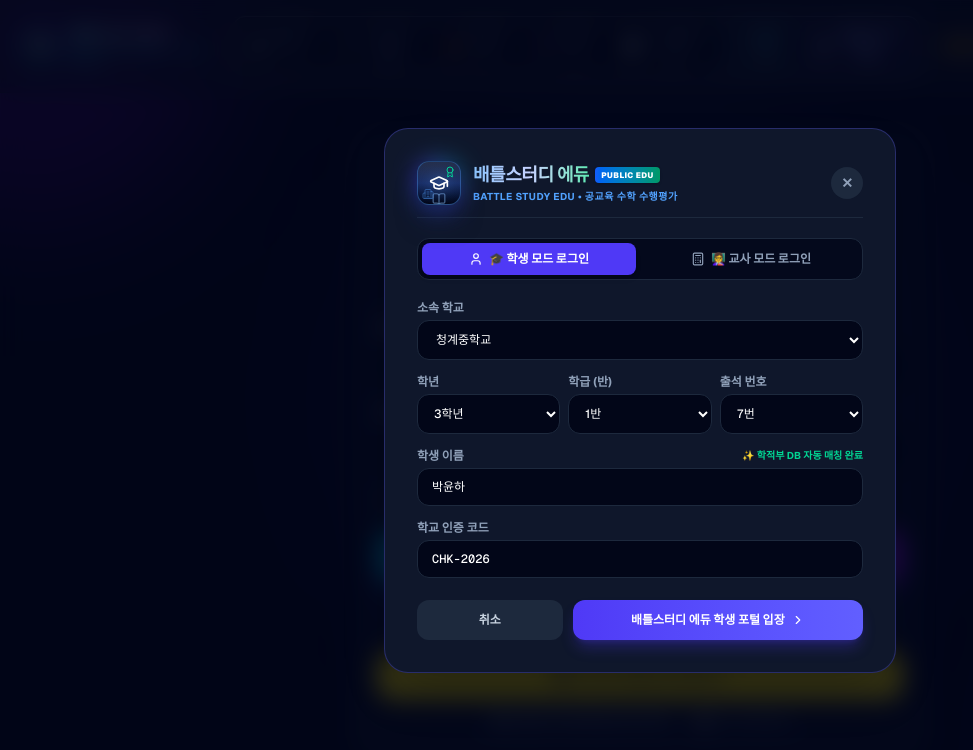
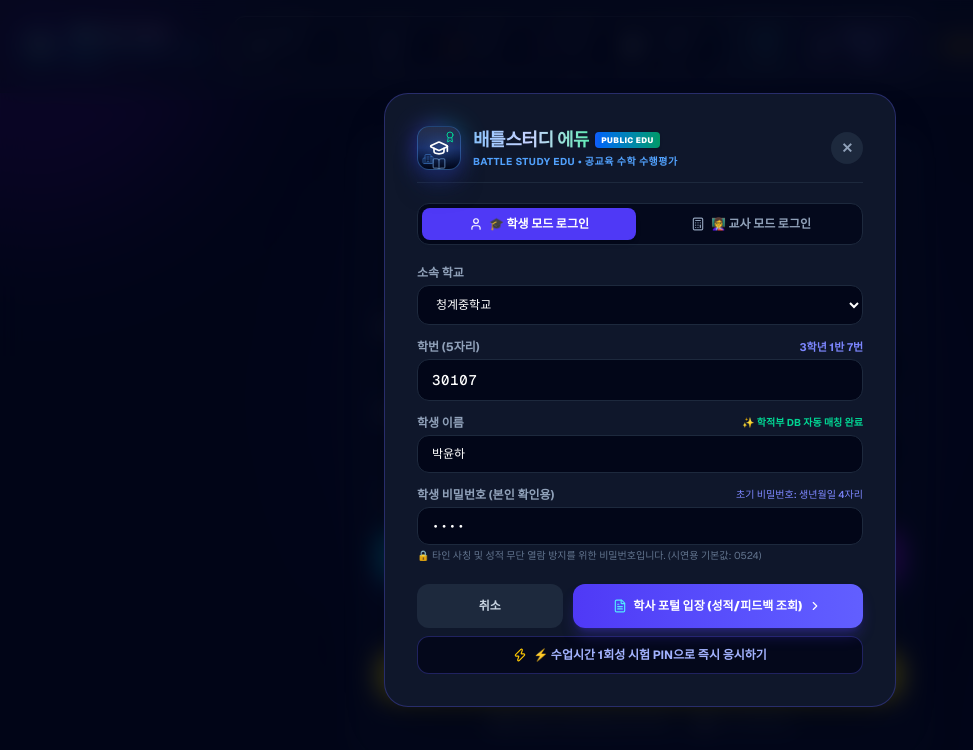
Before and after one commit to yunha2604-hub/battle-study, a Next.js app: page / in a window 1280 px wide. Both pictures are taken after a click on the button "🏛️ 배틀스터디 에듀". Shown: the top 750 px of the page, without its empty margins (0-973 px from the left). Built offline with nearby package versions, Linux system fonts and the light colour scheme.

Commit message:
feat: 에듀 로그인(학번 5자리 및 비번, 교사 SSO) 개선 및 서비스 플로우 Mermaid 도식화 문서화

```diff
--- a/src/app/assessment-test/page.tsx
+++ b/src/app/assessment-test/page.tsx
@@ -10,7 +10,8 @@
   const searchParams = useSearchParams();
   const fromParam = searchParams.get("from");
   const isFromPublicEdu = fromParam === "public-edu";
-  const isFromStudent = fromParam === "student" || isFromPublicEdu;
+  const isFromPin = fromParam === "pin";
+  const isFromStudent = fromParam === "student" || isFromPublicEdu || isFromPin;
 
   const {
     mathQuestions,
@@ -23,6 +24,8 @@
       router.push("/public-edu");
     } else if (fromParam === "student") {
       router.push("/lobby");
+    } else if (isFromPin) {
+      router.push("/");
     } else {
       router.push("/teacher");
     }
--- a/src/components/LandingPage.tsx
+++ b/src/components/LandingPage.tsx
@@ -7,7 +7,7 @@
   Swords, School, Search, Zap, User, Sparkles, Calculator, BookOpen,
   ChevronRight, ChevronDown, ArrowLeft, LogIn, Building2,
   ShieldCheck, MapPin, Compass, AlertTriangle, Users, CheckCircle2,
-  Lock, Copy, Check, Radio, Clock, ShieldAlert, Sparkle, MessageSquare
+  Lock, Copy, Check, Radio, Clock, ShieldAlert, Sparkle, MessageSquare, FileText
 } from "lucide-react";
 import GlobalHeader from "./GlobalHeader";
 import { ArenaLogo, EduLogo } from "./BrandLogo";
@@ -82,26 +82,31 @@
   const [showEduModal, setShowEduModal] = useState(false);
   const [eduTab, setEduTab] = useState<"STUDENT" | "TEACHER">("STUDENT");
 
-  // 학생 모드 입력 상태
+  // 학생 모드 입력 상태 (학번 단일 입력)
   const [eduSchool, setEduSchool] = useState("청계중학교");
-  const [eduGrade, setEduGrade] = useState("3");
-  const [eduClass, setEduClass] = useState("1");
-  const [eduStudentNum, setEduStudentNum] = useState("7");
+  const [eduStudentId, setEduStudentId] = useState("30107");
   const [eduName, setEduName] = useState("박윤하");
-  const [eduSchoolCode, setEduSchoolCode] = useState("CHK-2026");
+  const [eduPassword, setEduPassword] = useState("0524");
   const [isAutoFilled, setIsAutoFilled] = useState(true);
 
-  // 교사 모드 입력 상태
-  const [teacherSchool, setTeacherSchool] = useState("청계중학교");
-  const [teacherId, setTeacherId] = useState("teacher_math");
-  const [teacherPw, setTeacherPw] = useState("123456");
+  // 학번 파싱 유틸: 30107 -> 3학년 1반 7번
+  const parseStudentId = (idStr: string) => {
+    if (idStr.length >= 5) {
+      const g = Number(idStr[0]);
+      const c = Number(idStr.slice(1, 3));
+      const n = Number(idStr.slice(3, 5));
+      return { grade: g, classNum: c, studentNum: n };
+    }
+    return null;
+  };
 
-  // 반/번호 변경 시 Mock DB 자동완성 핸들러
-  const handleStudentClassNumChange = (newClass: string, newNum: string) => {
-    setEduClass(newClass);
-    setEduStudentNum(newNum);
+  // 학번 입력 시 Mock 학적부 DB 자동 매칭 핸들러
+  const handleStudentIdChange = (newId: string) => {
+    setEduStudentId(newId);
+    const parsed = parseStudentId(newId);
+    if (parsed) {
       const matched = MOCK_EDU_STUDENTS.find(
-      (s) => s.school === eduSchool && s.grade === Number(eduGrade) && s.classNum === Number(newClass) && s.studentNum === Number(newNum)
+        (s) => s.school === eduSchool && s.grade === parsed.grade && s.classNum === parsed.classNum && s.studentNum === parsed.studentNum
       );
       if (matched) {
         setEduName(matched.name);
@@ -109,7 +114,15 @@
       } else {
         setIsAutoFilled(false);
       }
+    } else {
+      setIsAutoFilled(false);
+    }
   };
+
+  // 교사 모드 입력 상태
+  const [teacherSchool, setTeacherSchool] = useState("청계중학교");
+  const [teacherId, setTeacherId] = useState("teacher_math");
+  const [teacherPw, setTeacherPw] = useState("123456");
 
   // 🛡️ 학교 공식 인증 모달 (카카오 로그인 시 미인증자 대상 호출)
   const [showVerificationModal, setShowVerificationModal] = useState(false);
@@ -408,45 +421,23 @@
                     </select>
                   </div>
 
-                  <div className="grid grid-cols-3 gap-2">
                   <div>
-                      <label className="block text-slate-400 font-bold mb-1">학년</label>
-                      <select
-                        value={eduGrade}
-                        onChange={(e) => setEduGrade(e.target.value)}
-                        className="w-full bg-slate-950 border border-slate-800 rounded-xl px-3 py-2.5 text-white focus:outline-none focus:border-indigo-500 font-medium"
-                      >
-                        <option value="3">3학년</option>
-                        <option value="2">2학년</option>
-                        <option value="1">1학년</option>
-                      </select>
+                    <div className="flex items-center justify-between mb-1">
+                      <label className="text-slate-400 font-bold">학번 (5자리)</label>
+                      {eduStudentId.length >= 5 && parseStudentId(eduStudentId) && (
+                        <span className="text-[11px] font-bold text-indigo-400">
+                          {parseStudentId(eduStudentId)?.grade}학년 {parseStudentId(eduStudentId)?.classNum}반 {parseStudentId(eduStudentId)?.studentNum}번
+                        </span>
+                      )}
                     </div>
-                    <div>
-                      <label className="block text-slate-400 font-bold mb-1">학급 (반)</label>
-                      <select
-                        value={eduClass}
-                        onChange={(e) => handleStudentClassNumChange(e.target.value, eduStudentNum)}
-                        className="w-full bg-slate-950 border border-slate-800 rounded-xl px-3 py-2.5 text-white focus:outline-none focus:border-indigo-500 font-medium"
-                      >
-                        <option value="1">1반</option>
-                        <option value="2">2반</option>
-                        <option value="3">3반</option>
-                      </select>
-                    </div>
-                    <div>
-                      <label className="block text-slate-400 font-bold mb-1">출석 번호</label>
-                      <select
-                        value={eduStudentNum}
-                        onChange={(e) => handleStudentClassNumChange(eduClass, e.target.value)}
-                        className="w-full bg-slate-950 border border-slate-800 rounded-xl px-3 py-2.5 text-white focus:outline-none focus:border-indigo-500 font-medium font-mono"
-                      >
-                        {[1, 2, 3, 4, 5, 7, 8, 12, 15, 20, 25, 30].map((num) => (
-                          <option key={num} value={String(num)}>
-                            {num}번
-                          </option>
-                        ))}
-                      </select>
-                    </div>
+                    <input
+                      type="text"
+                      value={eduStudentId}
+                      onChange={(e) => handleStudentIdChange(e.target.value.replace(/[^0-9]/g, ""))}
+                      placeholder="예: 30107 (3학년 1반 7번)"
+                      maxLength={5}
+                      className="w-full bg-slate-950 border border-slate-800 rounded-xl px-3.5 py-2.5 text-white focus:outline-none focus:border-indigo-500 font-medium font-mono text-sm tracking-wider"
+                    />
                   </div>
 
                   <div>
@@ -471,22 +462,32 @@
                   </div>
 
                   <div>
-                    <label className="block text-slate-400 font-bold mb-1">학교 인증 코드</label>
+                    <div className="flex items-center justify-between mb-1">
+                      <label className="text-slate-400 font-bold">학생 비밀번호 (본인 확인용)</label>
+                      <span className="text-[10px] text-indigo-400 font-medium">
+                        초기 비밀번호: 생년월일 4자리
+                      </span>
+                    </div>
                     <input
-                      type="text"
-                      value={eduSchoolCode}
-                      onChange={(e) => setEduSchoolCode(e.target.value)}
-                      placeholder="예: CHK-2026"
-                      className="w-full bg-slate-950 border border-slate-800 rounded-xl px-3.5 py-2.5 text-white focus:outline-none focus:border-indigo-500 font-medium font-mono uppercase"
+                      type="password"
+                      value={eduPassword}
+                      onChange={(e) => setEduPassword(e.target.value)}
+                      placeholder="예: 0524"
+                      maxLength={8}
+                      className="w-full bg-slate-950 border border-slate-800 rounded-xl px-3.5 py-2.5 text-white focus:outline-none focus:border-indigo-500 font-medium font-mono tracking-widest"
                     />
+                    <p className="text-[10px] text-slate-500 mt-1">
+                      🔒 타인 사칭 및 성적 무단 열람 방지를 위한 비밀번호입니다. (시연용 기본값: 0524)
+                    </p>
                   </div>
 
-                  {/* Submit Button */}
-                  <div className="flex items-center gap-2.5 pt-2">
+                  {/* Action Buttons: 2-Way (학사 포털 성적/피드백 열람 vs 수업시간 시험 PIN 즉시 응시) */}
+                  <div className="space-y-2 pt-2">
+                    <div className="flex items-center gap-2.5">
                       <button
                         type="button"
                         onClick={() => setShowEduModal(false)}
-                      className="w-1/3 py-3 px-4 bg-slate-800 hover:bg-slate-700 text-slate-300 font-bold rounded-xl text-xs transition-colors cursor-pointer text-center"
+                        className="w-1/3 py-3.5 px-3 bg-slate-800 hover:bg-slate-700 text-slate-300 font-bold rounded-xl text-xs transition-colors cursor-pointer text-center"
                       >
                         취소
                       </button>
@@ -496,10 +497,24 @@
                           setShowEduModal(false);
                           router.push("/public-edu");
                         }}
-                      className="w-2/3 py-3 px-4 bg-gradient-to-r from-indigo-600 to-indigo-500 hover:from-indigo-500 hover:to-indigo-400 text-white font-black rounded-xl text-xs transition-all cursor-pointer shadow-lg shadow-indigo-600/30 flex items-center justify-center gap-1.5"
+                        className="w-2/3 py-3.5 px-3 bg-gradient-to-r from-indigo-600 to-indigo-500 hover:from-indigo-500 hover:to-indigo-400 text-white font-black rounded-xl text-xs transition-all cursor-pointer shadow-lg shadow-indigo-600/30 flex items-center justify-center gap-1.5"
                       >
-                      <span>배틀스터디 에듀 학생 포털 입장</span>
+                        <FileText className="w-3.5 h-3.5 text-cyan-300" />
+                        <span>학사 포털 입장 (성적/피드백 조회)</span>
                         <ChevronRight className="w-3.5 h-3.5" />
+                      </button>
+                    </div>
+
+                    <button
+                      type="button"
+                      onClick={() => {
+                        setShowEduModal(false);
+                        router.push("/assessment-test?from=pin");
+                      }}
+                      className="w-full py-2.5 px-3 bg-slate-950/80 hover:bg-slate-850 border border-indigo-500/30 hover:border-indigo-400 text-indigo-300 hover:text-white rounded-xl text-xs font-bold transition-all cursor-pointer flex items-center justify-center gap-1.5"
+                    >
+                      <Zap className="w-3.5 h-3.5 text-yellow-400" />
+                      <span>⚡ 수업시간 1회성 시험 PIN으로 즉시 응시하기</span>
                     </button>
                   </div>
                 </div>
@@ -508,6 +523,29 @@
               {/* TAB 2: 교사 모드 Form */}
               {eduTab === "TEACHER" && (
                 <div className="space-y-3.5 text-xs">
+                  {/* 🏛️ 교육청 교원 SSO 간편인증 (1초 데모 로그인) */}
+                  <button
+                    type="button"
+                    onClick={() => {
+                      setShowEduModal(false);
+                      if (onGoToTeacherDashboard) {
+                        onGoToTeacherDashboard();
+                      } else {
+                        router.push("/teacher");
+                      }
+                    }}
+                    className="w-full py-3.5 px-4 bg-gradient-to-r from-purple-600 via-indigo-600 to-blue-600 hover:from-purple-500 hover:to-blue-500 text-white font-black rounded-xl shadow-lg shadow-purple-600/30 flex items-center justify-center gap-2 cursor-pointer transition-all hover:scale-[1.01]"
+                  >
+                    <ShieldCheck className="w-4 h-4 text-cyan-300" />
+                    <span>🏛️ 교육청 교원 SSO 간편인증 (1초 데모 로그인)</span>
+                  </button>
+
+                  <div className="flex items-center gap-2 py-0.5">
+                    <div className="h-[1px] bg-slate-800 flex-1" />
+                    <span className="text-[10px] text-slate-500 font-bold">또는 교원 ID로 로그인</span>
+                    <div className="h-[1px] bg-slate-800 flex-1" />
+                  </div>
+
                   <div>
                     <label className="block text-slate-400 font-bold mb-1">소속 학교</label>
                     <select
```
Also changed, not shown: 2 other files (tests, documents, lock files or other folders). Lines whose indentation alone changed are shown as unchanged.
